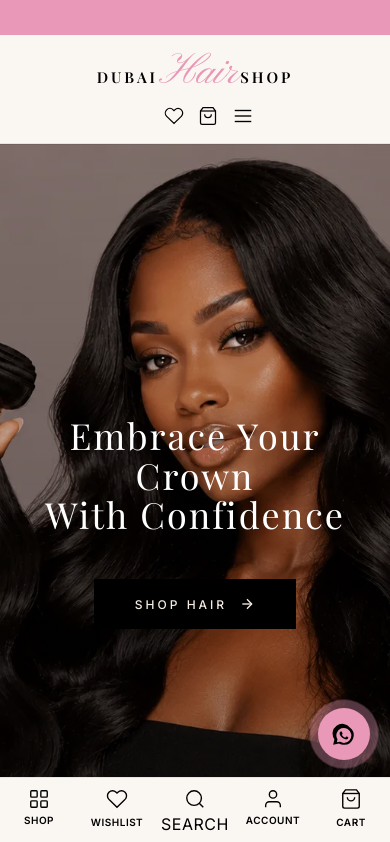
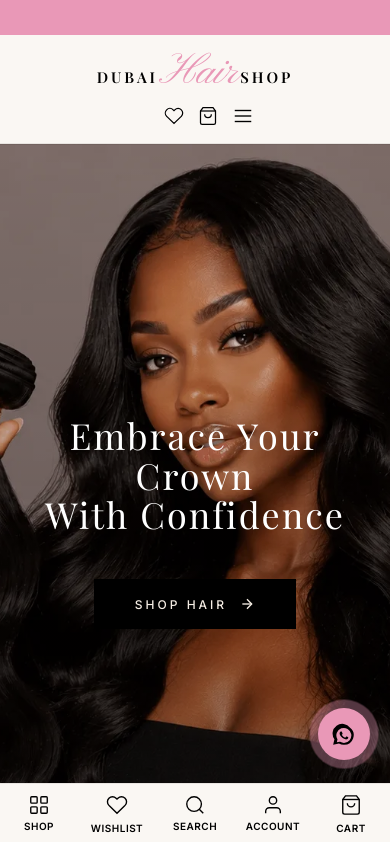
Before and after one commit to archbelltk/dubai-hair-shop-ecommerce-v1, a plain HTML site: page index.html in a window 390 px wide. Shown: the top 842 px of the page. Drawn offline with nearby package versions, Linux system fonts and the light colour scheme.

Commit message:
Fix oversized Search label in bottom nav and mobile menu
The button reset for the new search-trigger buttons used the font
shorthand (font: inherit), which unintentionally overrode the font-size
set by .bottom-nav-item/.mobile-nav-action due to higher selector
specificity, making the Search label inherit the page's base font size
instead of matching its sibling nav items. Scope the reset to
font-family only.

```diff
--- a/css/style.css
+++ b/css/style.css
@@ -1455,7 +1455,7 @@ button.bottom-nav-item {
   border: none;
   padding: 0;
   margin: 0;
-  font: inherit;
+  font-family: inherit;
   cursor: pointer;
   text-align: left;
 }
```
